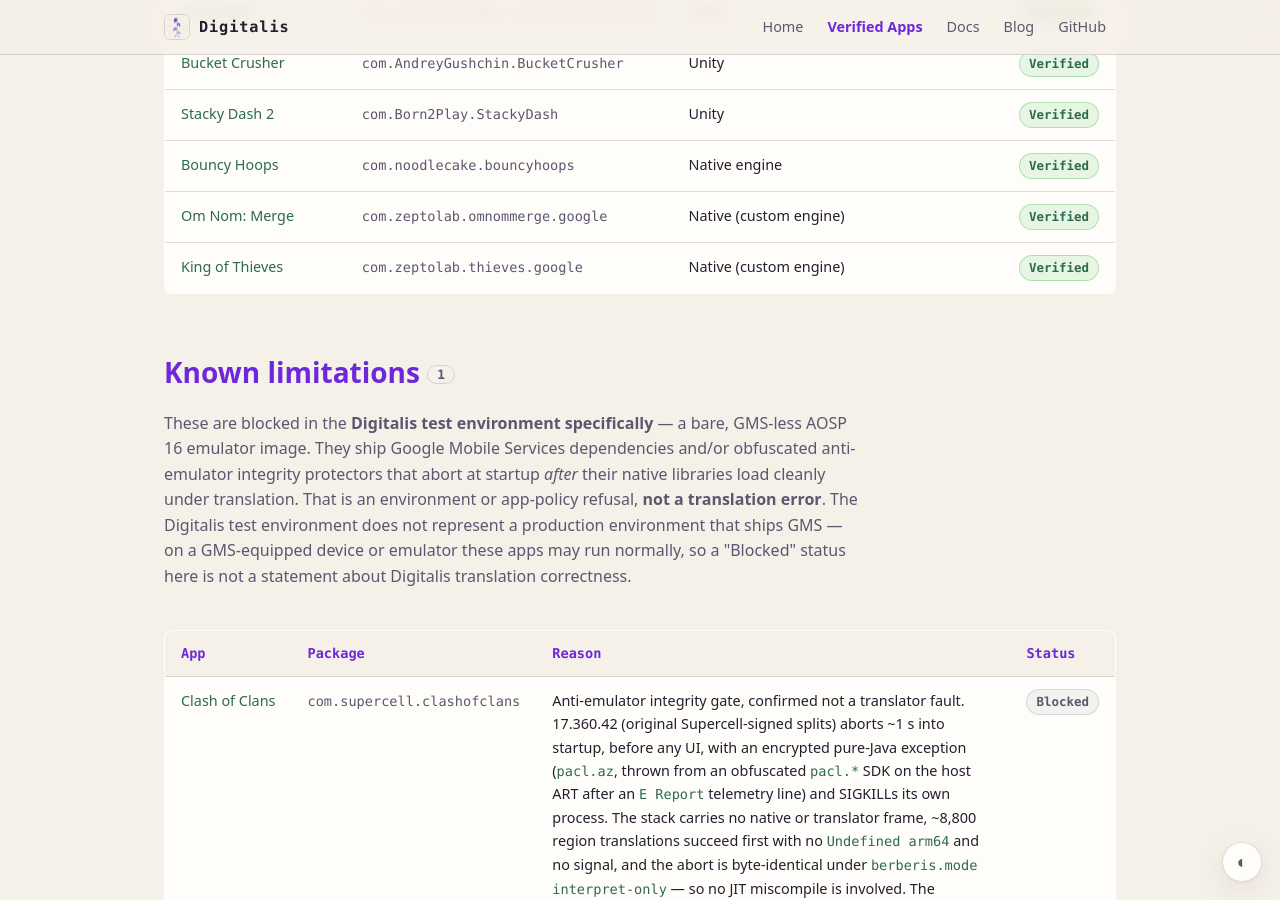
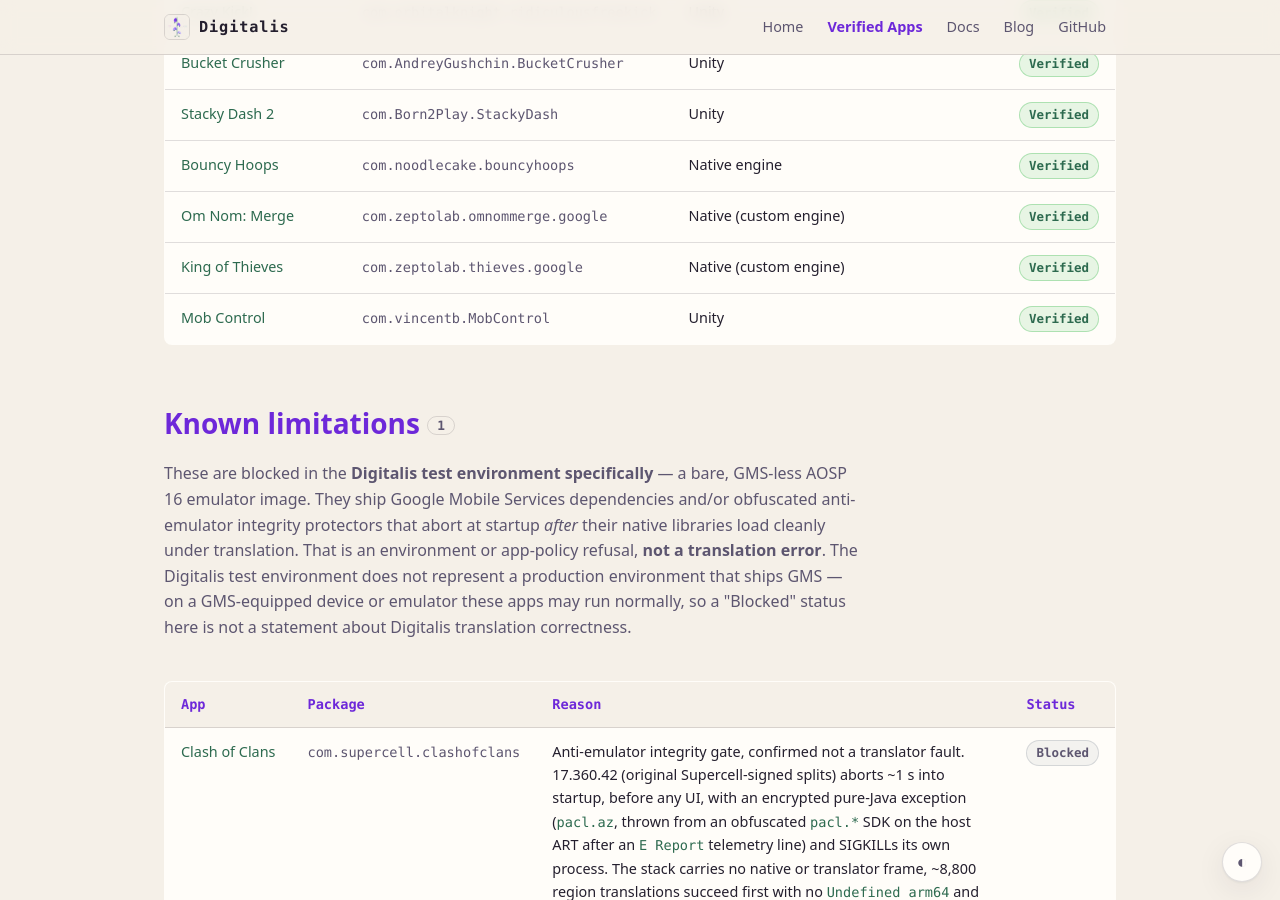
Before and after one commit to DigitalisX64/digitalisx64.github.io, a Jekyll site: the page built from apps.html, in a window 1280 px wide and 900 px high, scrolled down 3526 px. Built offline with Jekyll 4.4.1, drawn with Linux system fonts in a browser that asks for light colours.

Commit message:
apps.yml: add Mob Control (verified game)

```diff
--- a/_data/apps.yml
+++ b/_data/apps.yml
@@ -193,6 +193,9 @@ verified:
   - name: 'King of Thieves'
     package: com.zeptolab.thieves.google
     stack: 'Native (custom engine)'
+  - name: 'Mob Control'
+    package: com.vincentb.MobControl
+    stack: 'Unity'
 
 # No apps are currently in this state; the section drops out of the page while
 # this list is empty.
```
